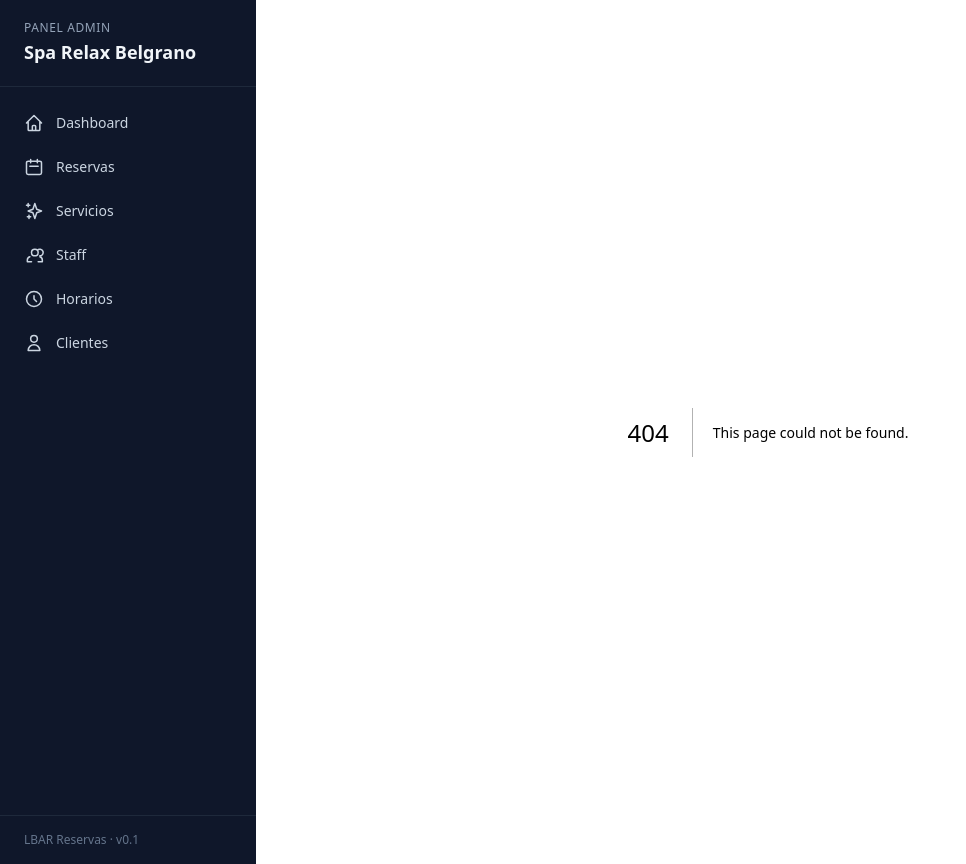
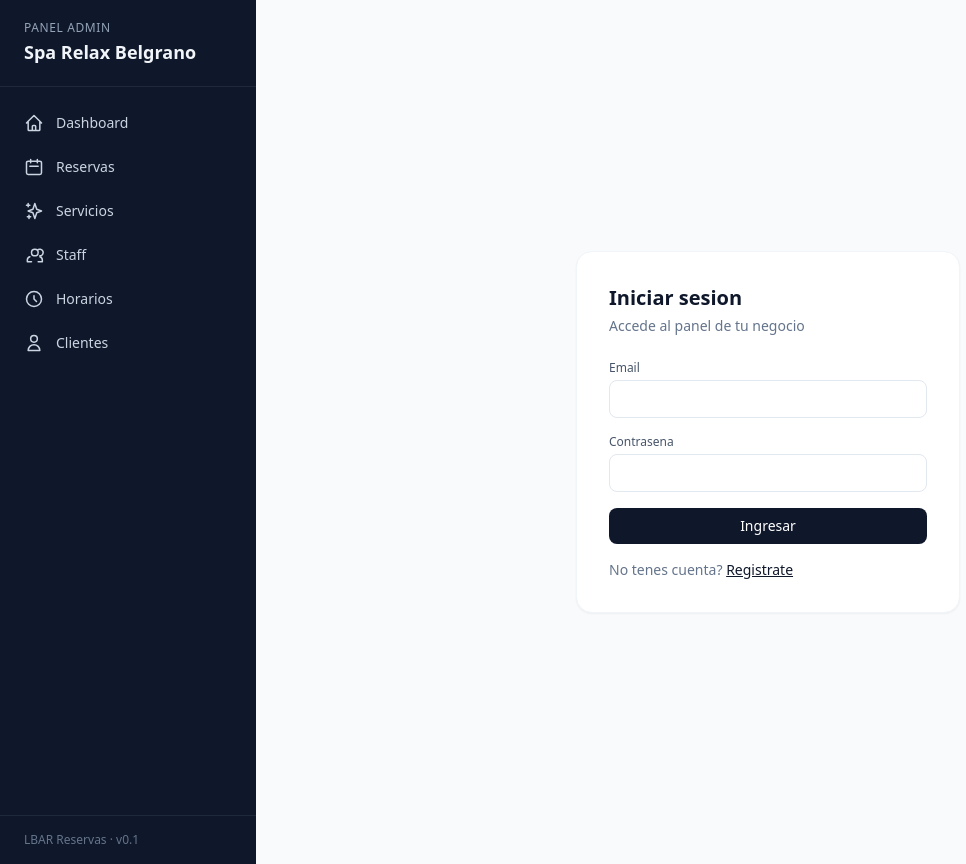
Before and after one commit to LBARIA96/lbar-admin, a Next.js app: page /login in a window 1280 px wide. Before the commit this address had no page. Shown: the whole page, without its empty margins (0-966 px from the left). Built offline with nearby package versions, Linux system fonts and the light colour scheme; no server answers.

Commit message:
Add login page with Supabase Auth

```diff
--- /dev/null
+++ b/app/login/page.js
@@ -0,0 +1,45 @@
+'use client';
+import { useState } from 'react';
+import { useRouter } from 'next/navigation';
+import Link from 'next/link';
+import { supabase } from '../lib/supabaseClient';
+
+export default function LoginPage() {
+const router = useRouter();
+const [email, setEmail] = useState('');
+const [password, setPassword] = useState('');
+const [error, setError] = useState(null);
+const [loading, setLoading] = useState(false);
+
+async function handleLogin(e) {
+e.preventDefault();
+setLoading(true);
+setError(null);
+const { error } = await supabase.auth.signInWithPassword({ email, password });
+setLoading(false);
+if (error) { setError(error.message); return; }
+router.push('/admin');
+}
+
+return (
+<div className="min-h-screen flex items-center justify-center bg-slate-50 px-4">
+<div className="w-full max-w-sm bg-white rounded-2xl shadow-sm border border-slate-100 p-8">
+<h1 className="text-xl font-semibold text-slate-900">Iniciar sesion</h1>
+<p className="text-sm text-slate-500 mt-1">Accede al panel de tu negocio</p>
+<form onSubmit={handleLogin} className="mt-6 space-y-4">
+<div>
+<label className="block text-xs font-medium text-slate-600 mb-1">Email</label>
+<input type="email" required value={email} onChange={(e) => setEmail(e.target.value)} className="w-full rounded-lg border border-slate-200 px-3 py-2 text-sm focus:outline-none focus:ring-2 focus:ring-slate-400" />
+</div>
+<div>
+<label className="block text-xs font-medium text-slate-600 mb-1">Contrasena</label>
+<input type="password" required value={password} onChange={(e) => setPassword(e.target.value)} className="w-full rounded-lg border border-slate-200 px-3 py-2 text-sm focus:outline-none focus:ring-2 focus:ring-slate-400" />
+</div>
+{error && <p className="text-sm text-red-600">{error}</p>}
+<button type="submit" disabled={loading} className="w-full rounded-lg bg-slate-900 text-white py-2 text-sm font-medium hover:bg-slate-800 disabled:opacity-50">{loading ? 'Ingresando...' : 'Ingresar'}</button>
+</form>
+<p className="text-sm text-slate-500 mt-4">No tenes cuenta? <Link href="/registro" className="text-slate-900 font-medium underline">Registrate</Link></p>
+</div>
+</div>
+);
+}
```
